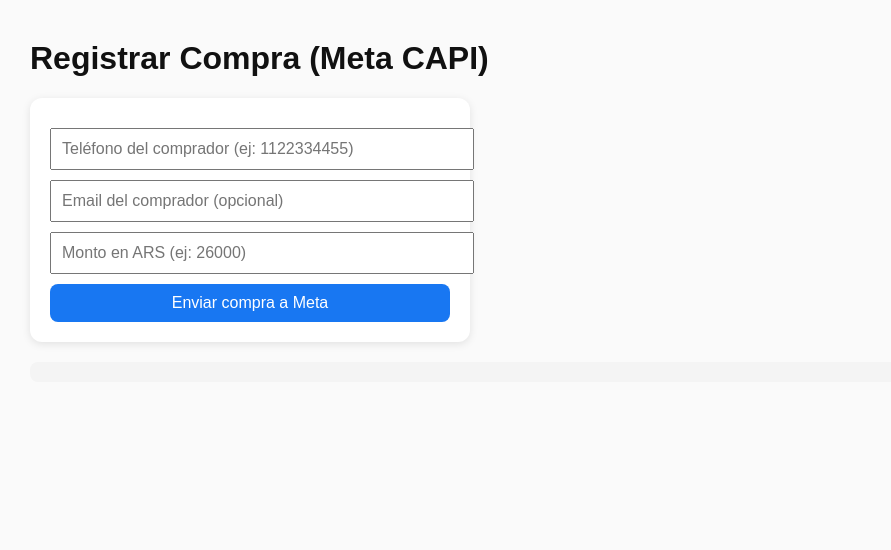
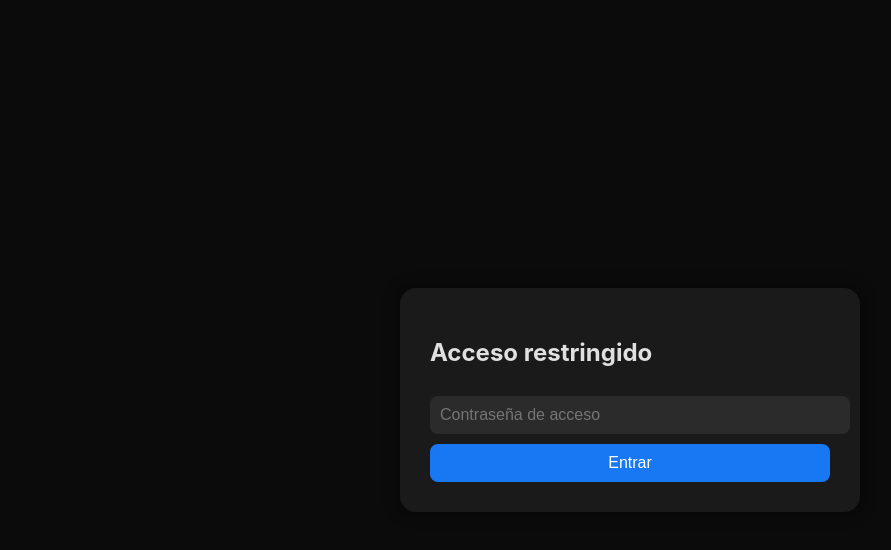
Before and after one commit to futbolaldia900-hub/landingconvertix, a website: page admin.html in a window 1280 px wide. Shown: the whole page, without its empty margins (10-901 px from the left). Drawn offline with Linux system fonts and the light colour scheme.

Commit message:
Update admin.html

```diff
--- a/admin.html
+++ b/admin.html
@@ -3,36 +3,99 @@
 <head>
   <meta charset="UTF-8" />
   <meta name="viewport" content="width=device-width, initial-scale=1.0" />
-  <title>Panel de Ventas - Meta CAPI</title>
+  <title>Panel de Ventas - Meta CAPI (Seguridad)</title>
   <style>
-    body { font-family: Arial, sans-serif; margin: 40px; background: #fafafa; color: #333; }
-    h1 { color: #111; }
-    form { max-width: 400px; background: white; padding: 20px; border-radius: 12px; box-shadow: 0 2px 8px rgba(0,0,0,0.1); }
-    input, button { width: 100%; padding: 10px; margin-top: 10px; font-size: 1rem; }
-    button { background: #1877f2; color: white; border: none; border-radius: 8px; cursor: pointer; }
-    button:hover { background: #0e63d0; }
-    #result { white-space: pre-wrap; background: #f4f4f4; padding: 10px; margin-top: 20px; border-radius: 8px; }
+    body {
+      font-family: "Inter", sans-serif;
+      background: #0b0b0b;
+      color: #e0e0e0;
+      display: flex;
+      flex-direction: column;
+      align-items: center;
+      justify-content: center;
+      height: 100vh;
+      margin: 0;
+    }
+    #login, #panel {
+      background: #1a1a1a;
+      padding: 30px;
+      border-radius: 16px;
+      box-shadow: 0 0 15px rgba(0,0,0,0.6);
+      width: 90%;
+      max-width: 400px;
+    }
+    input, button {
+      width: 100%;
+      padding: 10px;
+      margin-top: 10px;
+      border: none;
+      border-radius: 8px;
+      font-size: 1rem;
+    }
+    input { background: #2b2b2b; color: white; }
+    button {
+      background: #1877f2;
+      color: white;
+      cursor: pointer;
+    }
+    button:hover { background: #0f5ccc; }
+    #result {
+      margin-top: 15px;
+      white-space: pre-wrap;
+      background: #222;
+      padding: 10px;
+      border-radius: 8px;
+      color: #9cf59c;
+      max-height: 200px;
+      overflow-y: auto;
+    }
   </style>
 </head>
 <body>
-  <h1>Registrar Compra (Meta CAPI)</h1>
 
+  <!-- LOGIN -->
+  <div id="login">
+    <h2>Acceso restringido</h2>
+    <input type="password" id="password" placeholder="Contraseña de acceso" />
+    <button onclick="login()">Entrar</button>
+    <p id="loginError" style="color: red; display: none;">Contraseña incorrecta</p>
+  </div>
+
+  <!-- PANEL -->
+  <div id="panel" style="display:none;">
+    <h2>Registrar Compra (Meta CAPI)</h2>
     <form id="purchaseForm">
       <input type="text" id="phone" placeholder="Teléfono del comprador (ej: 1122334455)" />
       <input type="email" id="email" placeholder="Email del comprador (opcional)" />
       <input type="number" id="amount" placeholder="Monto en ARS (ej: 26000)" required />
+      <label for="date">Fecha y hora de compra:</label>
+      <input type="datetime-local" id="date" />
       <button type="submit">Enviar compra a Meta</button>
     </form>
-
     <div id="result"></div>
+  </div>
 
   <script>
+    // 🔐 Contraseña configurable
+    const ADMIN_PASSWORD = "sinoca300secure"; // ← Cambiala a la que vos quieras
+
+    function login() {
+      const input = document.getElementById("password").value;
+      if (input === ADMIN_PASSWORD) {
+        document.getElementById("login").style.display = "none";
+        document.getElementById("panel").style.display = "block";
+      } else {
+        document.getElementById("loginError").style.display = "block";
+      }
+    }
+
     const form = document.getElementById("purchaseForm");
     form.addEventListener("submit", async (e) => {
       e.preventDefault();
       const phone = document.getElementById("phone").value;
       const email = document.getElementById("email").value;
       const amount = document.getElementById("amount").value;
+      const event_time = document.getElementById("date").value;
 
       if (!amount || (!phone && !email)) {
         alert("Debes ingresar al menos teléfono o email, y el monto en ARS.");
@@ -42,14 +105,16 @@
       const res = await fetch("/api/meta-purchase", {
         method: "POST",
         headers: { "Content-Type": "application/json" },
-        body: JSON.stringify({ phone, email, amount }),
+        body: JSON.stringify({ phone, email, amount, event_time }),
       });
 
       const data = await res.json();
-      if (data.success) {
-        document.getElementById("result").innerHTML = "✅ Enviado correctamente a Meta<br>" + JSON.stringify(data.metaResponse, null, 2);
+      if (data.success && !data.metaResponse.error) {
+        document.getElementById("result").innerHTML =
+          "✅ Compra enviada correctamente a Meta\n\n" + JSON.stringify(data.metaResponse, null, 2);
       } else {
-        document.getElementById("result").innerHTML = "❌ Error al enviar<br>" + JSON.stringify(data, null, 2);
+        document.getElementById("result").innerHTML =
+          "❌ Error al enviar\n\n" + JSON.stringify(data.metaResponse || data, null, 2);
       }
     });
   </script>
```
Lines whose indentation alone changed are shown as unchanged.
